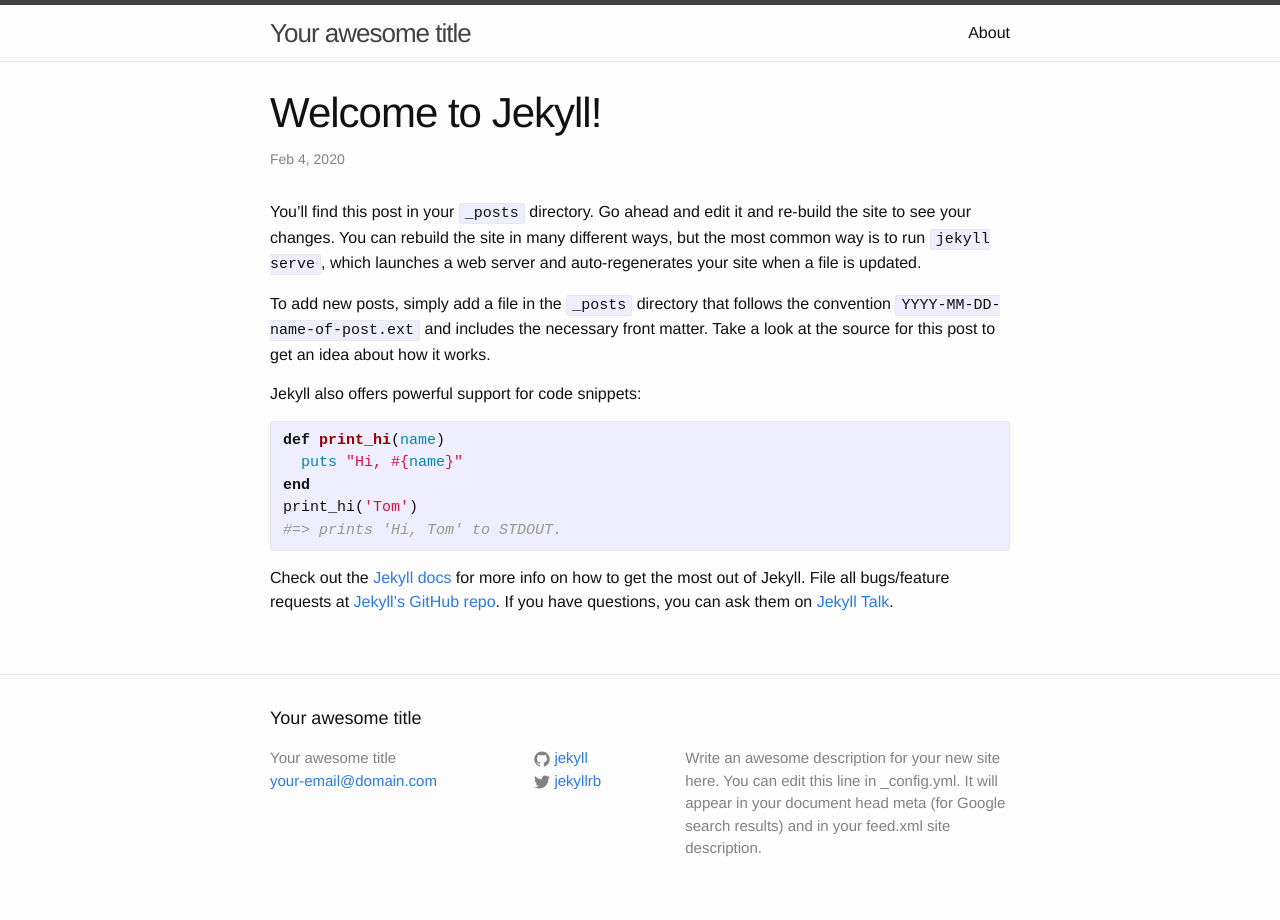
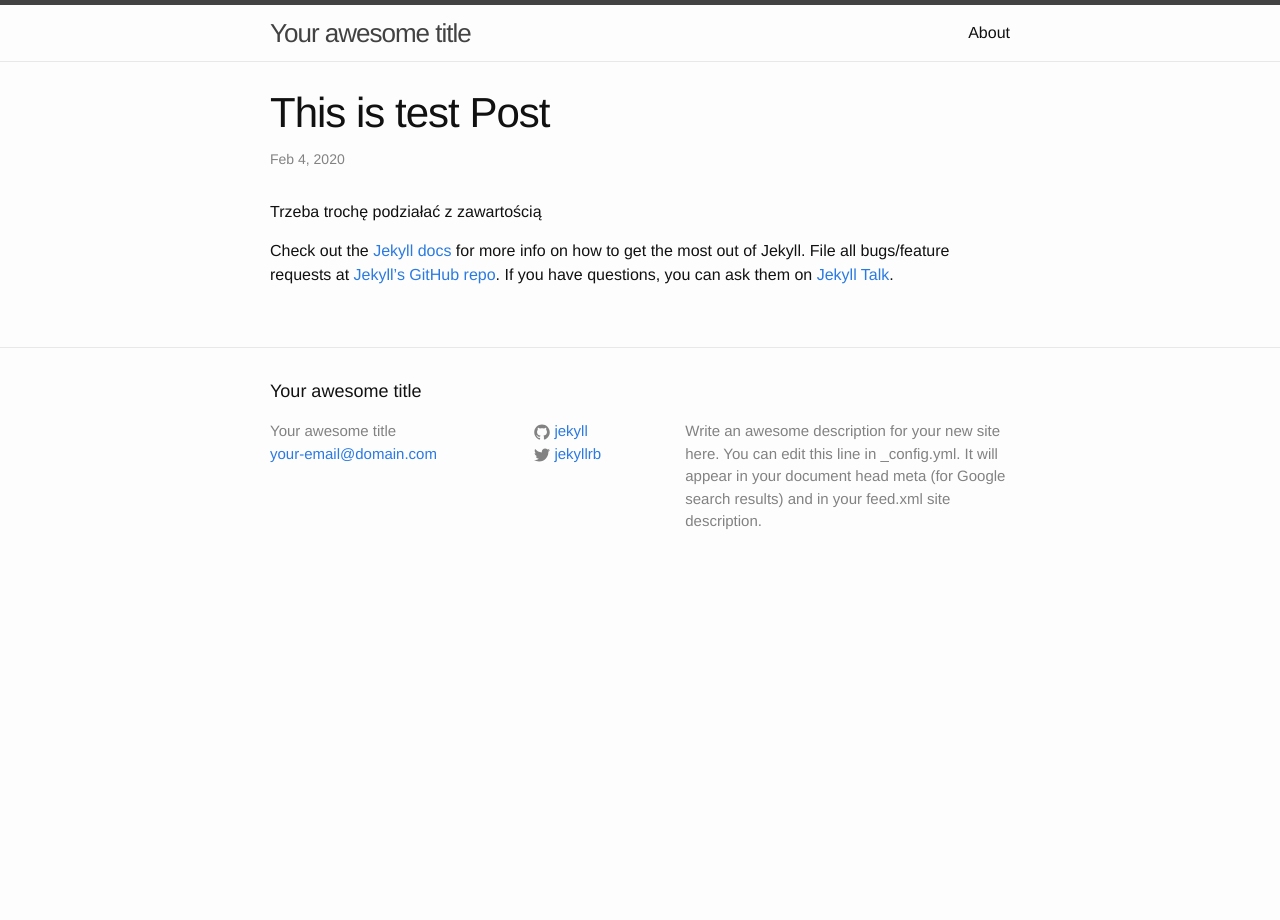
Before and after one commit to siedlmi/siedlmi.github.io, a Jekyll site: the page built from _posts/2020-02-04-test.markdown, in a window 1280 px wide. Built offline with Jekyll 4.4.1, drawn with Linux system fonts in a browser that asks for light colours.

Commit message:
Update 2020-02-04-test.markdown

```diff
--- a/_posts/2020-02-04-test.markdown
+++ b/_posts/2020-02-04-test.markdown
@@ -1,22 +1,13 @@
 ---
 layout: post
-title:  "Welcome to Jekyll!"
+title:  "This is test Post"
 date:   2020-02-04 13:09:19 +0000
 categories: jekyll update
 ---
-You’ll find this post in your `_posts` directory. Go ahead and edit it and re-build the site to see your changes. You can rebuild the site in many different ways, but the most common way is to run `jekyll serve`, which launches a web server and auto-regenerates your site when a file is updated.
 
-To add new posts, simply add a file in the `_posts` directory that follows the convention `YYYY-MM-DD-name-of-post.ext` and includes the necessary front matter. Take a look at the source for this post to get an idea about how it works.
+Trzeba trochę podziałać z zawartością
 
-Jekyll also offers powerful support for code snippets:
 
-{% highlight ruby %}
-def print_hi(name)
-  puts "Hi, #{name}"
-end
-print_hi('Tom')
-#=> prints 'Hi, Tom' to STDOUT.
-{% endhighlight %}
 
 Check out the [Jekyll docs][jekyll-docs] for more info on how to get the most out of Jekyll. File all bugs/feature requests at [Jekyll’s GitHub repo][jekyll-gh]. If you have questions, you can ask them on [Jekyll Talk][jekyll-talk].
 
```
